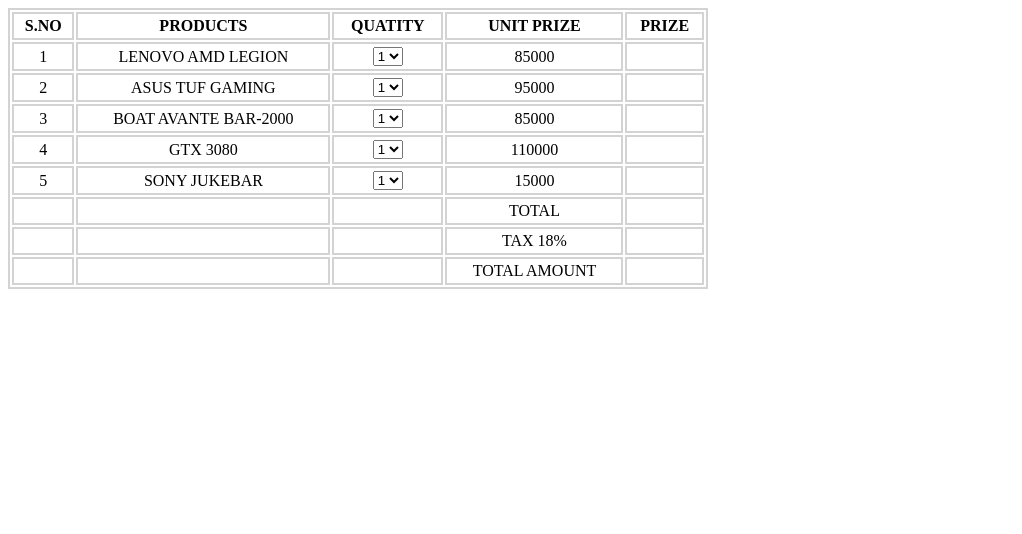
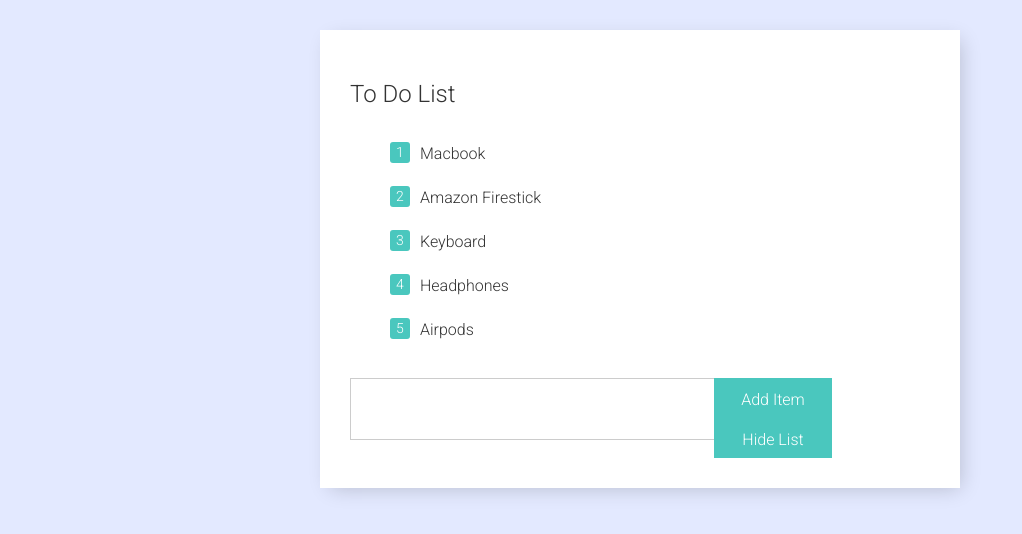
Before and after one commit to aranramesh/js-practice-1, a plain HTML site: page index.html in a window 1280 px wide. Shown: the whole page, without its empty margins (0-1022 px from the left). Drawn offline with Linux system fonts and the light colour scheme.

Commit message:
to do list

```diff
--- /dev/null
+++ b/css/script.js
@@ -0,0 +1,47 @@
+// create variables
+const toggleBtn = document.querySelector('#toggleBtn');
+const divList = document.querySelector('.listHolder');
+
+// action to be taken when clicked on hide list button
+toggleBtn.addEventListener('click', () => {
+  if (divList.style.display === 'none') {
+    divList.style.display = 'block';
+    toggleBtn.innerHTML = 'Hide List';
+  } else {
+    divList.style.display = 'none';
+    toggleBtn.innerHTML = 'Show List';
+  }
+});
+
+/*
+2. add list items
+-----------------
+*/
+// create variables
+const addInput = document.querySelector('#addInput');
+const addBtn = document.querySelector('#addBtn');
+
+function addLists() {
+  if (addInput.value === '') {
+    alert('Enter the list name please!!!');
+  } else {
+    const ul = divList.querySelector('ul');
+    const li = document.createElement('li');
+    li.innerHTML = addInput.value;
+    addInput.value = '';
+    ul.appendChild(li);
+    createBtn(li);
+  }
+}
+
+// add list when clicked on add item button
+addBtn.addEventListener('click', () => {
+  addLists();
+});
+
+// add list when pressed enter
+addInput.addEventListener('keyup', (event) => {
+  if(event.which === 13) {
+    addLists();
+  }
+});
--- /dev/null
+++ b/css/style.css
@@ -0,0 +1,159 @@
+/*
+general
+-------
+*/
+body {
+    font: 300 16px/1.5 'Roboto', sans-serif;
+    color: #333;
+    background: #e3e9ff;
+  }
+
+  .container {
+    margin: 0 auto;
+    max-width: 640px;
+    padding: 0 15px;
+  }
+
+  h1 {
+    font-size: 24px;
+    font-weight: 300;
+  }
+
+  p {
+    margin: 0 0 15px;
+  }
+
+  input[type="text"] {
+    width: 100%;
+    height: 40px;
+    border: 1px solid #ccc;
+    background: #fff;
+    padding: 10px;
+    font: 300 16px/1.5 'Roboto', sans-serif;
+    transition: border 0.3s linear;
+  }
+
+  input[type="text"]:focus {
+    border-color: #4ac7be;
+    outline: none;
+  }
+
+  .btn-primary {
+    background: #4ac7be;
+    border: none;
+    padding: 10px;
+    display: inline-block;
+    vertical-align: top;
+    width: 100%;
+    height: 40px;
+    color: #fff;
+    cursor: pointer;
+    font: 300 16px/1.5 'Roboto', sans-serif;
+    transition: background 0.3s linear;
+  }
+
+  .btn-primary:hover {
+    background: #097fb7;
+  }
+
+  .btn-primary:focus {
+    outline: none;
+  }
+
+  .btn-icon {
+    background: none;
+    border: none;
+    display: inline-block;
+    vertical-align: top;
+    color: #333;
+    cursor: pointer;
+    transition: background 0.3s linear, color 0.3s linear;
+  }
+
+  .btn-icon:focus {
+    outline: none;
+  }
+
+  .btn-icon:before {
+    font-family: 'Font Awesome 5 Free';
+    font-weight: 900;
+  }
+
+  .btn-icon.remove:before {
+    content: '\f2ed';
+  }
+
+  .btn-icon.down:before {
+    content: '\f063';
+  }
+
+  .btn-icon.up:before {
+    content: '\f062';
+  }
+
+  /*
+  todo block
+  ----------
+  */
+  .todoBlock {
+    padding: 30px;
+    margin: 30px 0;
+    background: #fff;
+    box-shadow: 5px 5px 20px -5px rgba(0, 0, 0, 0.2);
+  }
+
+  .todoBlock .titleHolder {
+    margin: 0 0 30px;
+  }
+
+  /*
+  list holder
+  -----------
+  */
+  .listHolder li {
+    counter-increment: step-counter;
+    overflow: hidden;
+    padding: 0 0 20px 30px;
+    position: relative;
+  }
+
+  .listHolder li:before {
+    content: counter(step-counter);
+    background: #4ac7be;
+    color: #fff;
+    font-size: 14px;
+    padding: 0px 6px;
+    border-radius: 3px;
+    position: absolute;
+    top: 0;
+    left: 0;
+  }
+
+  .listHolder .listName {
+    float: left;
+  }
+
+  .listHolder .btn-icon {
+    float: right;
+    margin: 0 0 0 20px;
+  }
+
+  /*
+  form holder
+  -----------
+  */
+  .formHolder {
+    margin: 0 -5px;
+    overflow: hidden;
+    position: relative;
+  }
+
+  .formHolder .col {
+    float: left;
+    width: 20%;
+    padding: 0 5px;
+  }
+
+  .formHolder .col.big {
+    width: 60%;
+  }
--- a/index.html
+++ b/index.html
@@ -1,152 +1,71 @@
 <!DOCTYPE html>
 <html lang="en">
+
 <head>
-    <meta charset="UTF-8">
-    <meta http-equiv="X-UA-Compatible" content="IE=edge">
-    <meta name="viewport" content="width=device-width, initial-scale=1.0">
-    <title>Document</title>
-    <style>
-        th{
-            text-transform: uppercase;
-            border: 2px solid lightgrey;
-    padding: 3px;
+  <meta charset="UTF-8">
+  <meta name="viewport" content="width=device-width, initial-scale=1.0">
+  <meta http-equiv="X-UA-Compatible" content="ie=edge">
+  <title>Javascript Project - To Do list</title>
+  <!-- using font awesome for icons -->
+  <link rel="stylesheet" href="https://use.fontawesome.com/releases/v5.0.13/css/all.css" integrity="sha384-DNOHZ68U8hZfKXOrtjWvjxusGo9WQnrNx2sqG0tfsghAvtVlRW3tvkXWZh58N9jp"
+    crossorigin="anonymous">
+  <!-- using google font -->
+  <link href="https://fonts.googleapis.com/css?family=Roboto:300,500" rel="stylesheet">
+  <!-- importing reset and main css -->
+  <link rel="stylesheet" href="css/style.css">
+</head>
 
-        }
-        td{
-            text-align: center;
-            border: 2px solid lightgrey;
-    padding: 3px;
+<body>
+  <div class="container">
+    <div class="todoBlock">
+      <!-- main title holder -->
+      <div class="titleHolder">
+        <h1>To Do List</h1>
+      </div>
+      <!-- todo list -->
+      <div class="todoList">
+        <!-- list holder -->
+        <div class="listHolder">
+          <ul class="list">
+            <li>
+              <span class="listName">Macbook</span>
+              <!--
+              <button class="btn-icon remove"></button>
+              <button class="btn-icon down"></button>
+              <button class="btn-icon up"></button>
+              -->
+            </li>
+            <li>
+              <span class="listName">Amazon Firestick</span>
+            </li>
+            <li>
+              <span class="listName">Keyboard</span>
+            </li>
+            <li>
+              <span class="listName">Headphones</span>
+            </li>
+            <li>
+              <span class="listName">Airpods</span>
+            </li>
+          </ul>
+        </div>
+        <!-- form holder -->
+        <div class="formHolder">
+          <div class="col big">
+            <input type="text" id="addInput">
+          </div>
+          <div class="col">
+            <button type="button" id="addBtn" class="btn-primary">Add Item</button>
+          </div>
+          <div class="col">
+            <button type="button" id="toggleBtn" class="btn-primary">Hide List</button>
+          </div>
+        </div>
+      </div>
+    </div>
+  </div>
+  <!-- importing custom js -->
+  <script src="css/script.js"></script>
+</body>
 
-        }
-    </style>
-</head>
-<body>
-    <table class="table" style="border: 2px solid lightgrey; width: 700px;" >
-   <tr>
-    <th>s.no</th>
-    <th>products</th>
-    <th>quatity</th>
-    <th>unit prize</th>
-    <th>prize</th>
-   </tr>
-   <tr>
-    <td>1</td>
-    <td>LENOVO AMD LEGION</td>
-    <td><select name="" id="select">
-        <option value="1">1</option>
-        <option value="2">2</option>
-        <option value="3">3</option>
-        <option value="3">4</option>
-        <option value="3">5</option>
-        <option value="3">6</option>
-        <option value="3">7</option>
-        <option value="3">8</option>
-    </select></td>
-    <td id="price-1">85000</td>
-    <td id="totprice-1"></td>
-   </tr>
-
-   <tr>
-    <td>2</td>
-    <td>ASUS TUF GAMING</td>
-    <td><select name="" id="select">
-        <option value="1">1</option>
-        <option value="2">2</option>
-        <option value="3">3</option>
-        <option value="3">4</option>
-        <option value="3">5</option>
-        <option value="3">6</option>
-        <option value="3">7</option>
-        <option value="3">8</option>
-    </select></td>
-    <td id="price-2">95000</td>
-    <td id="totprice-2"></td>
-</tr>
-
-   <tr>
-    <td>3</td>
-    <td>BOAT AVANTE BAR-2000</td>
-    <td><select name="" id="select">
-        <option value="1">1</option>
-        <option value="2">2</option>
-        <option value="3">3</option>
-        <option value="3">4</option>
-        <option value="3">5</option>
-        <option value="3">6</option>
-        <option value="3">7</option>
-        <option value="3">8</option>
-    </select></td>
-    <td id="price-3">85000</td>
-    <td id="totprice-3"></td>
-</tr>
-
-
-<tr>
-    <td>4</td>
-    <td>GTX 3080</td>
-    <td><select name="" id="select">
-        <option value="1">1</option>
-        <option value="2">2</option>
-        <option value="3">3</option>
-        <option value="3">4</option>
-        <option value="3">5</option>
-        <option value="3">6</option>
-        <option value="3">7</option>
-        <option value="3">8</option>
-    </select></td>
-    <td id="price-4">110000</td>
-    <td id="totprice-4"></td>
-</tr>
-
-<tr>
-    <td>5</td>
-    <td>SONY JUKEBAR </td>
-    <td><select name="" id="select">
-        <option value="1">1</option>
-        <option value="2">2</option>
-        <option value="3">3</option>
-        <option value="3">4</option>
-        <option value="3">5</option>
-        <option value="3">6</option>
-        <option value="3">7</option>
-        <option value="3">8</option>
-    </select></td>
-    <td id="price-5">15000</td>
-    <td id="totprice-5"></td>
-</tr>
-<tr>
-    <td></td>
-    <td></td>
-    <td></td>
-    <td>TOTAL</td>
-    <td></td>
-</tr>
-<tr>
-    <td></td>
-    <td></td>
-    <td></td>
-    <td>TAX 18%</td>
-    <td></td>
-
-</tr>
-<tr>
-    <td></td>
-    <td></td>
-    <td></td>
-    <td>TOTAL AMOUNT</td>
-    <td></td>
-</tr>
-    </table>
-
-
-    <script>
-
-     let amdprice =document.getElementById("price-1");
-     let amdquantity = document.getElementById("select");
-     let amdtotalprize = document.getElementById("totprice-1");
-
-     let out =
-
-    </script>
-</body>
 </html>
```
